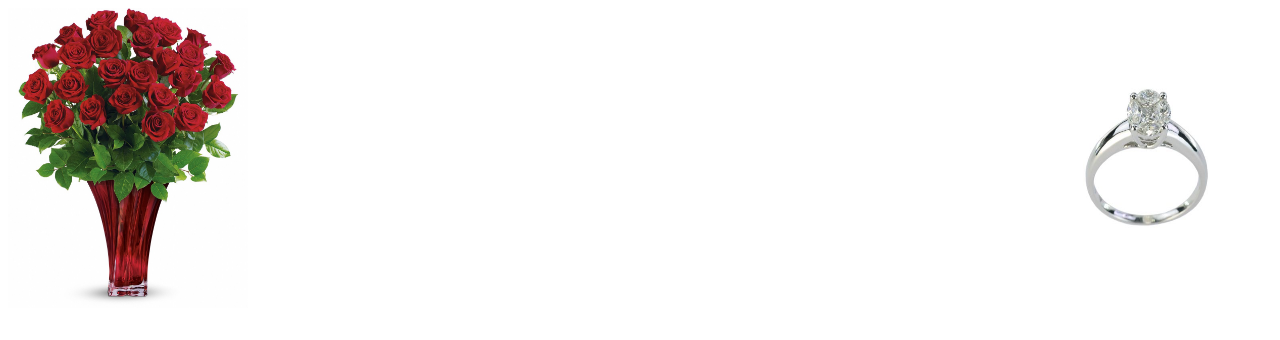
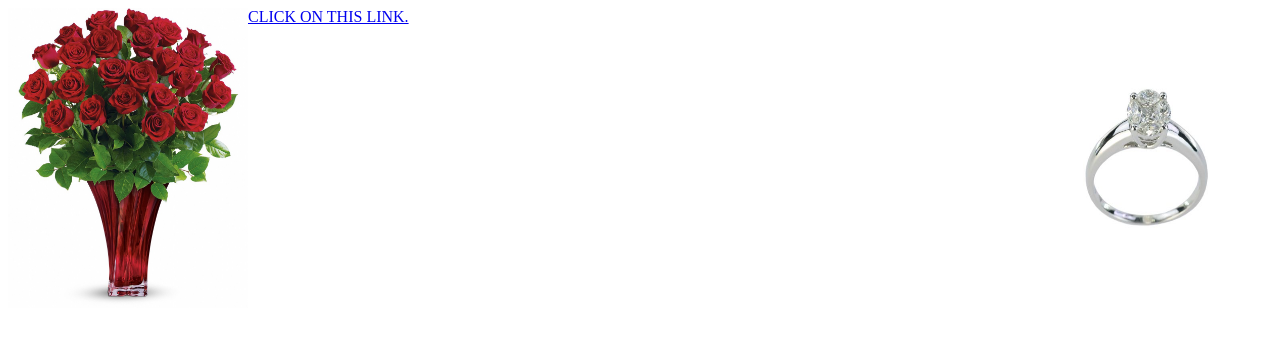
Before and after one commit to largebananapants/largebananapants.github.io, a plain HTML site: page index.html in a window 1280 px wide. Drawn offline with Linux system fonts and the light colour scheme.

Commit message:
Update index.html

```diff
--- a/index.html
+++ b/index.html
@@ -2,7 +2,7 @@
 <html>
 <head>
   <title>bruh</title>
-  <h><a href="https://imgur.com/a/TO4qg1j/" target="_blank"></a></h>
+  <h><a href="https://imgur.com/a/TO4qg1j/" target="_blank">CLICK ON THIS LINK.</a></h>
 </head>
 <body>
 
```
